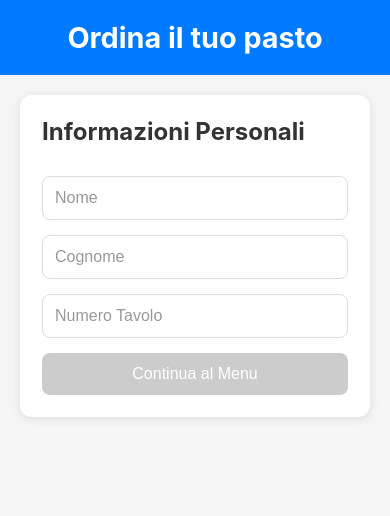
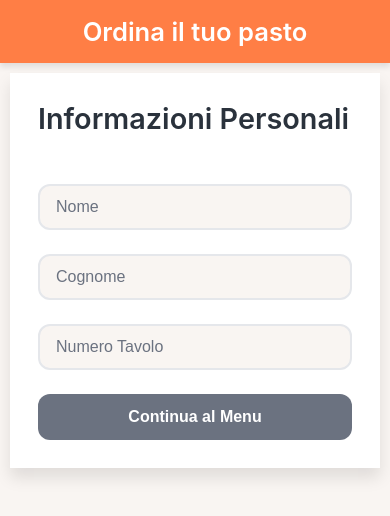
Before and after one commit to matteoperchinunno23/modulo-ordinazioni, a React (Create React App) app: page / in a window 390 px wide. Shown: the top 516 px of the page. Built offline with nearby package versions, Linux system fonts and the light colour scheme.

Commit message:
cambio stile

```diff
--- a/src/App.css
+++ b/src/App.css
@@ -1,58 +1,39 @@
-.App {
-  text-align: center;
-}
-
-.App-logo {
-  height: 40vmin;
-  pointer-events: none;
-}
-
-@media (prefers-reduced-motion: no-preference) {
-  .App-logo {
-    animation: App-logo-spin infinite 20s linear;
-  }
-}
-
-.App-header {
-  background-color: #282c34;
-  min-height: 100vh;
-  display: flex;
-  flex-direction: column;
-  align-items: center;
-  justify-content: center;
-  font-size: calc(10px + 2vmin);
-  color: white;
-}
-
-.App-link {
-  color: #61dafb;
-}
-
-@keyframes App-logo-spin {
-  from {
-    transform: rotate(0deg);
-  }
-  to {
-    transform: rotate(360deg);
-  }
-}
+/* App.css */
 .app {
   min-height: 100vh;
-  background-color: #f5f5f5;
+  background-color: #F9F5F2;
 }
 
 header {
-  background-color: #007AFF;
+  background-color: #FF7E45;
   color: white;
-  padding: 20px;
+  padding: 24px;
   text-align: center;
+  box-shadow: 0 4px 6px rgba(0, 0, 0, 0.1);
 }
 
 h1 {
   margin: 0;
-  font-size: 1.8rem;
+  font-size: 2rem;
+  font-weight: 600;
 }
 
 main {
   padding: 20px;
+  max-width: 1200px;
+  margin: 0 auto;
 }
+
+@media (max-width: 480px) {
+  header {
+    padding: 16px;
+  }
+
+  h1 {
+    font-size: 1.6rem;
+  }
+
+  main {
+    padding: 10px;
+  }
+}
--- a/src/components/OrderForm.css
+++ b/src/components/OrderForm.css
@@ -1,15 +1,31 @@
+/* OrderForm.css */
+:root {
+  --primary-color: #FF7E45;
+  --primary-dark: #E65F2A;
+  --primary-light: #FFB599;
+  --secondary-color: #2A323C;
+  --background-light: #F9F5F2;
+  --text-color: #2A323C;
+  --text-light: #6B7280;
+  --border-color: #E5E7EB;
+  --success-color: #34D399;
+  --shadow-sm: 0 2px 4px rgba(0, 0, 0, 0.05);
+  --shadow-md: 0 4px 6px rgba(0, 0, 0, 0.1);
+  --shadow-lg: 0 10px 15px rgba(0, 0, 0, 0.1);
+}
+
 .order-form {
   max-width: 800px;
-  margin: 0 auto;
-  padding: 20px;
-  background-color: #fff;
-  border-radius: 12px;
-  box-shadow: 0 2px 10px rgba(0, 0, 0, 0.1);
+  margin: 20px auto;
+  padding: 24px;
+  background: white;
+  border-radius: 16px;
+  box-shadow: var(--shadow-lg);
 }
 
 /* Form Steps */
 .form-step {
-  animation: fadeIn 0.3s ease-in-out;
+  animation: fadeIn 0.4s ease-out;
 }
 
 @keyframes fadeIn {
@@ -27,8 +43,8 @@
 .personal-info {
   display: flex;
   flex-direction: column;
-  gap: 20px;
-  padding: 20px;
+  gap: 24px;
+  padding: 24px;
 }
 
 .input-group {
@@ -38,42 +54,46 @@
 }
 
 input {
-  padding: 12px 16px;
-  border: 2px solid #e0e0e0;
-  border-radius: 8px;
+  padding: 14px 18px;
+  border: 2px solid var(--border-color);
+  border-radius: 12px;
   font-size: 16px;
-  transition: border-color 0.2s ease;
+  transition: all 0.3s ease;
+  background-color: var(--background-light);
 }
 
 input:focus {
-  border-color: #007AFF;
+  border-color: var(--primary-color);
   outline: none;
+  box-shadow: 0 0 0 3px rgba(255, 126, 69, 0.2);
 }
 
 input::placeholder {
-  color: #999;
+  color: var(--text-light);
 }
 
 /* Menu Section */
 .menu-categories {
   display: flex;
   flex-direction: column;
-  gap: 24px;
+  gap: 32px;
 }
 
 .category-card {
-  background: #fff;
-  border-radius: 12px;
-  padding: 20px;
-  box-shadow: 0 2px 8px rgba(0, 0, 0, 0.05);
+  background: white;
+  border-radius: 16px;
+  padding: 24px;
+  box-shadow: var(--shadow-md);
+  border: 1px solid var(--border-color);
 }
 
 .category-title {
-  color: #333;
-  font-size: 1.25rem;
-  margin-bottom: 16px;
-  padding-bottom: 8px;
-  border-bottom: 2px solid #f0f0f0;
+  color: var(--text-color);
+  font-size: 1.5rem;
+  font-weight: 600;
+  margin-bottom: 20px;
+  padding-bottom: 12px;
+  border-bottom: 2px solid var(--border-color);
 }
 
 .items-grid {
@@ -85,14 +105,15 @@ input::placeholder {
   display: flex;
   justify-content: space-between;
   align-items: center;
-  padding: 12px;
-  background: #f8f9fa;
-  border-radius: 8px;
-  transition: background-color 0.2s ease;
+  padding: 16px;
+  background: var(--background-light);
+  border-radius: 12px;
+  transition: all 0.3s ease;
 }
 
 .menu-item:hover {
-  background: #f0f0f0;
+  transform: translateY(-2px);
+  box-shadow: var(--shadow-md);
 }
 
 .item-details {
@@ -102,159 +123,184 @@ input::placeholder {
 }
 
 .item-name {
-  font-weight: 500;
-  color: #333;
+  font-weight: 600;
+  color: var(--text-color);
+  font-size: 1.1rem;
 }
 
 .item-price {
-  color: #666;
-  font-size: 0.9rem;
+  color: var(--primary-color);
+  font-weight: 500;
+  font-size: 1rem;
 }
 
 /* Quantity Controls */
 .quantity-controls {
   display: flex;
   align-items: center;
-  gap: 12px;
+  gap: 16px;
 }
 
 .quantity-button {
-  width: 36px;
-  height: 36px;
-  border-radius: 50%;
+  width: 40px;
+  height: 40px;
+  border-radius: 12px;
   border: none;
-  background-color: #007AFF;
+  background-color: var(--primary-color);
   color: white;
   font-size: 20px;
   cursor: pointer;
   display: flex;
   align-items: center;
   justify-content: center;
-  transition: background-color 0.2s ease;
+  transition: all 0.2s ease;
 }
 
 .quantity-button:hover:not(:disabled) {
-  background-color: #0056b3;
+  background-color: var(--primary-dark);
+  transform: scale(1.05);
 }
 
 .quantity-button:disabled {
-  background-color: #ccc;
+  background-color: var(--text-light);
   cursor: not-allowed;
+  opacity: 0.7;
 }
 
 .quantity-display {
-  min-width: 24px;
+  min-width: 30px;
   text-align: center;
-  font-weight: 500;
+  font-weight: 600;
+  font-size: 1.1rem;
+  color: var(--text-color);
 }
 
 /* Summary Section */
 .summary-section {
-  padding: 20px;
+  padding: 24px;
 }
 
 .summary-content {
-  margin: 20px 0;
+  margin: 24px 0;
   display: flex;
   flex-direction: column;
-  gap: 24px;
+  gap: 32px;
 }
 
 .customer-info {
-  background: #f8f9fa;
-  padding: 16px;
-  border-radius: 8px;
+  background: var(--background-light);
+  padding: 20px;
+  border-radius: 12px;
+  border: 1px solid var(--border-color);
+}
+
+.customer-info h3 {
+  color: var(--text-color);
+  margin-bottom: 16px;
+  font-size: 1.2rem;
 }
 
 .customer-info p {
   margin: 8px 0;
-  color: #333;
+  color: var(--text-color);
+  font-size: 1.1rem;
 }
-
-/* ... (continua dalla parte precedente) ... */
 
 .summary-item {
   display: flex;
   justify-content: space-between;
   align-items: center;
-    padding: 12px;
-    border-bottom: 1px solid #eee;
+  padding: 16px;
+  border-bottom: 1px solid var(--border-color);
 }
 
 .summary-item-info {
   display: flex;
-    gap: 12px;
+  gap: 16px;
   align-items: center;
 }
 
 .item-quantity {
-    color: #666;
-    font-size: 0.9rem;
+  color: var(--primary-color);
+  font-weight: 500;
 }
 
 .item-total {
-    font-weight: 500;
-    color: #333;
+  font-weight: 600;
+  color: var(--text-color);
 }
 
 .order-total {
   display: flex;
   justify-content: space-between;
   align-items: center;
-    padding: 16px;
-    margin-top: 16px;
-    border-top: 2px solid #eee;
-    font-size: 1.2rem;
+  padding: 20px;
+  margin-top: 24px;
+  background-color: var(--primary-color);
+  border-radius: 12px;
+  color: white;
+  font-size: 1.3rem;
   font-weight: 600;
 }
 
 /* Buttons */
 .navigation-buttons {
   display: flex;
-    gap: 12px;
-    margin-top: 24px;
+  gap: 16px;
+  margin-top: 32px;
 }
 
 .button-primary,
 .button-secondary {
-    padding: 12px 24px;
+  padding: 14px 28px;
   border: none;
-    border-radius: 8px;
+  border-radius: 12px;
   font-size: 16px;
-    font-weight: 500;
+  font-weight: 600;
   cursor: pointer;
-    transition: all 0.2s ease;
+  transition: all 0.3s ease;
 }
 
 .button-primary {
-    background-color: #007AFF;
+  background-color: var(--primary-color);
   color: white;
   flex: 1;
 }
 
 .button-primary:hover:not(:disabled) {
-    background-color: #0056b3;
+  background-color: var(--primary-dark);
+  transform: translateY(-2px);
+  box-shadow: var(--shadow-md);
 }
 
 .button-primary:disabled {
-    background-color: #ccc;
+  background-color: var(--text-light);
   cursor: not-allowed;
 }
 
 .button-secondary {
-    background-color: #f0f0f0;
-    color: #333;
+  background-color: var(--background-light);
+  color: var(--text-color);
+  border: 2px solid var(--border-color);
 }
 
 .button-secondary:hover {
-    background-color: #e0e0e0;
+  background-color: var(--border-color);
+}
+
+/* Headers */
+h2 {
+  color: var(--text-color);
+  font-size: 1.8rem;
+  font-weight: 600;
+  margin-bottom: 24px;
 }
 
 /* Responsive Design */
 @media (max-width: 768px) {
   .order-form {
+    margin: 10px;
     padding: 16px;
-      margin: 10px;
   }
 
   .category-card {
@@ -263,7 +309,7 @@ input::placeholder {
 
   .menu-item {
     flex-direction: column;
-      gap: 12px;
+    gap: 16px;
     text-align: center;
   }
 
@@ -284,209 +330,25 @@ input::placeholder {
 
 @media (max-width: 480px) {
   .order-form {
+    margin: 0;
     padding: 12px;
-      margin: 0;
+    border-radius: 0;
   }
 
   .personal-info {
-      padding: 12px;
+    padding: 16px;
   }
 
   input {
-      padding: 10px 14px;
-      font-size: 14px;
+    padding: 12px 16px;
   }
 
   .category-title {
-      font-size: 1.1rem;
-    }
-
-    .summary-item {
-      flex-direction: column;
-      align-items: flex-start;
-      gap: 8px;
-    }
-
-    .summary-item-info {
-      width: 100%;
-      justify-content: space-between;
+    font-size: 1.3rem;
   }
 
   .order-total {
-      font-size: 1.1rem;
+    font-size: 1.2rem;
+    padding: 16px;
   }
 }
-
-  /* Animations */
-  @keyframes slideIn {
-    from {
-      opacity: 0;
-      transform: translateX(-10px);
-    }
-    to {
-      opacity: 1;
-      transform: translateX(0);
-    }
-  }
-
-  .menu-item {
-    animation: slideIn 0.3s ease-out;
-  }
-
-  /* Focus and Active States */
-  button:focus,
-  input:focus {
-    outline: 2px solid rgba(0, 122, 255, 0.5);
-    outline-offset: 2px;
-  }
-
-  button:active {
-    transform: scale(0.98);
-  }
-  .order-form {
-    max-width: 600px;
-    margin: 0 auto;
-    padding: 20px;
-    font-family: 'Inter', sans-serif;
-  }
-
-  .personal-info {
-    display: flex;
-    flex-direction: column;
-    gap: 15px;
-  }
-
-  input {
-    padding: 12px;
-    border: 1px solid #ddd;
-    border-radius: 8px;
-    font-size: 16px;
-  }
-
-  .category {
-    margin: 20px 0;
-    background: white;
-    border-radius: 12px;
-    padding: 15px;
-    box-shadow: 0 2px 4px rgba(0, 0, 0, 0.1);
-  }
-
-  h2 {
-    color: #333;
-    margin-bottom: 15px;
-    font-size: 1.5rem;
-  }
-
-  .item {
-    display: flex;
-    justify-content: space-between;
-    align-items: center;
-    padding: 10px 0;
-    border-bottom: 1px solid #eee;
-  }
-
-  .item-info {
-    flex-grow: 1;
-  }
-
-  .item-name {
-    font-size: 16px;
-    color: #333;
-  }
-
-  .item-price {
-    color: #666;
-    margin-left: 10px;
-  }
-
-  .quantity-controls {
-    display: flex;
-    align-items: center;
-    gap: 10px;
-  }
-
-  .quantity-controls button {
-    width: 36px;
-    height: 36px;
-    border-radius: 50%;
-    border: none;
-    background-color: #007AFF;
-    color: white;
-    font-size: 20px;
-    cursor: pointer;
-    display: flex;
-    align-items: center;
-    justify-content: center;
-  }
-
-  .quantity-controls button:hover {
-    background-color: #0056b3;
-  }
-
-  .summary {
-    background: white;
-    border-radius: 12px;
-    padding: 20px;
-    box-shadow: 0 2px 4px rgba(0, 0, 0, 0.1);
-  }
-
-  .summary-item {
-    display: flex;
-    justify-content: space-between;
-    padding: 8px 0;
-    border-bottom: 1px solid #eee;
-  }
-
-  .total {
-    margin-top: 20px;
-    padding: 15px 0;
-    border-top: 2px solid #eee;
-    font-size: 1.2rem;
-    text-align: right;
-  }
-
-  .actions {
-    display: flex;
-    gap: 10px;
-    margin-top: 20px;
-  }
-
-  button {
-    padding: 12px 24px;
-    background-color: #007AFF;
-    color: white;
-    border: none;
-    border-radius: 8px;
-    font-size: 16px;
-    cursor: pointer;
-    transition: background-color 0.2s;
-  }
-
-  button:hover {
-    background-color: #0056b3;
-  }
-
-  @media (max-width: 480px) {
-    .order-form {
-      padding: 10px;
-    }
-
-    .item {
-      flex-direction: column;
-      align-items: flex-start;
-      gap: 10px;
-    }
-
-    .quantity-controls {
-      width: 100%;
-      justify-content: flex-end;
-    }
-
-    .actions {
-      flex-direction: column;
-    }
-
-    button {
-      width: 100%;
-    }
-  }
```
Lines whose indentation alone changed are shown as unchanged.
